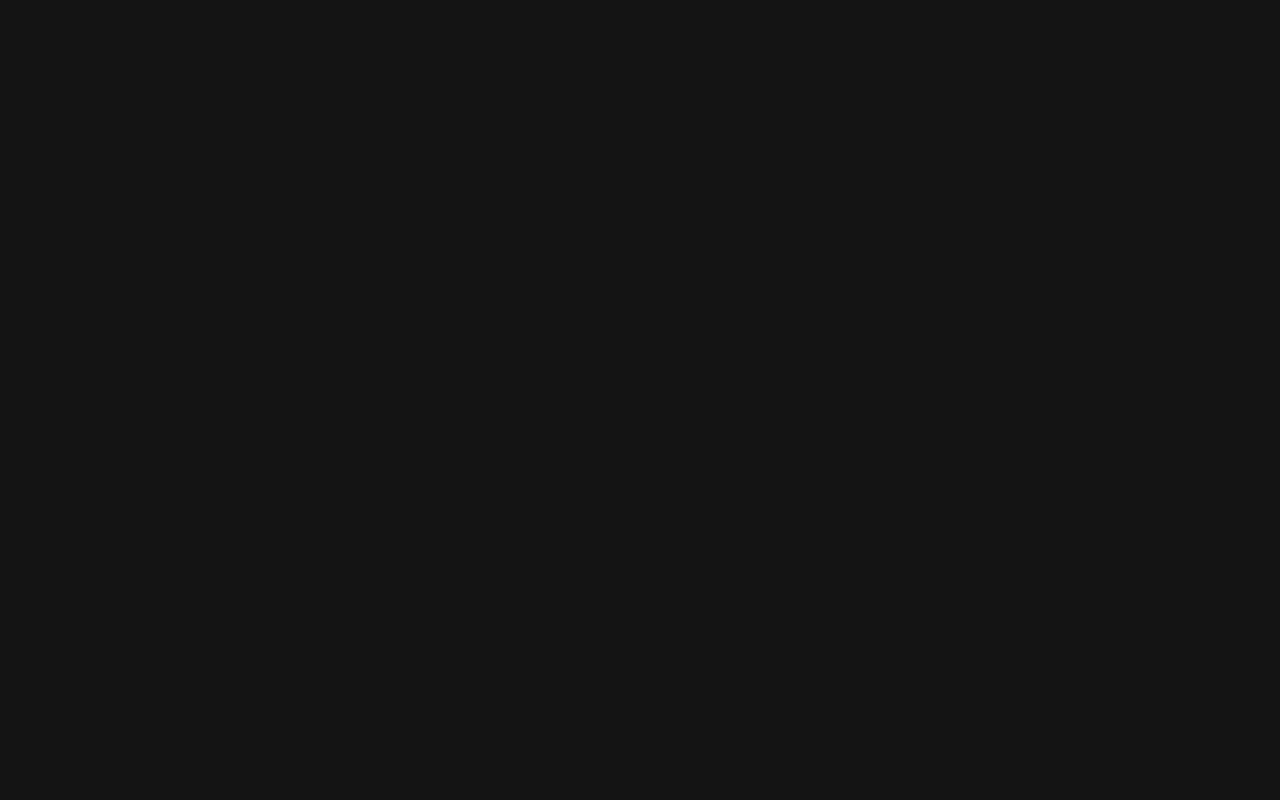
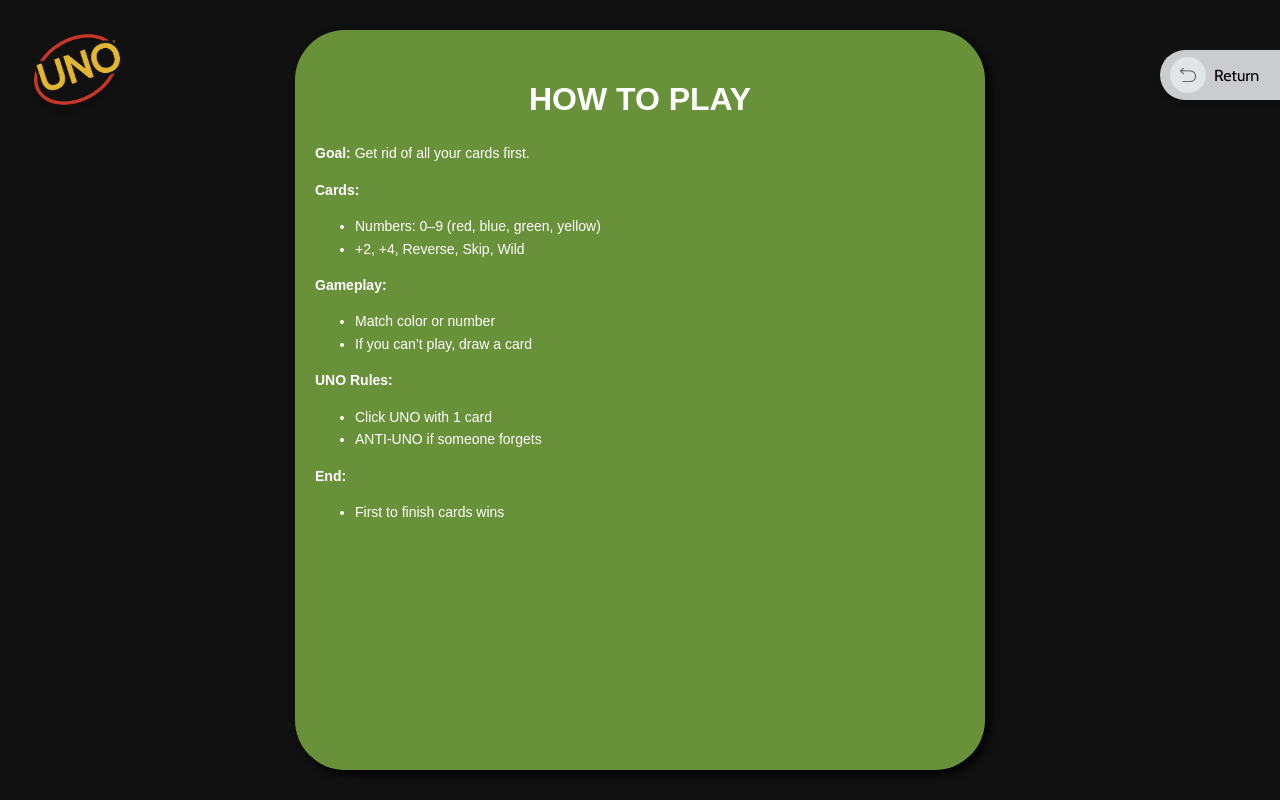
Before and after one commit to lays-carvalho/Uno, a React (Create React App) app in the folder frontend/: page /how-to-play-public in a window 1280 px wide. Before the commit this address had no page. Built offline with nearby package versions, Linux system fonts and the light colour scheme.

Commit message:
Arrumando botão Return para a navegação correta das Páginas

```diff
--- a/frontend/src/App.jsx
+++ b/frontend/src/App.jsx
@@ -19,13 +19,15 @@
       <Route path="/main" element={<MainPage />} />
       <Route path="/login" element={<Login />} />
       <Route path="/register" element={<Register />} />
-      <Route path="/aboutus" element={<AboutUs />} />
+      <Route path="/aboutus-public" element={<AboutUs backTo="/" />} />
+      <Route path="/aboutus-private" element={<AboutUs backTo="/main" />} />
       <Route path="/profile" element={<Profile />} />
       <Route path="/games" element={<GamesList />} />
       <Route path="/lobby/:id" element={<Lobby />} />
       <Route path="/Ranking" element={<Ranking />} />
       <Route path="/Game/:id" element={<GamePag />} />
-      <Route path="/how-to-play" element={<HowToPlay />} />
+      <Route path="/how-to-play-public" element={<HowToPlay backTo="/" />} />
+      <Route path="/how-to-play-private" element={<HowToPlay backTo="/main" />} />
     </Routes>
   );
 }
--- a/frontend/src/pages/AboutUs.jsx
+++ b/frontend/src/pages/AboutUs.jsx
@@ -36,16 +36,14 @@
   );
 }
 
-export default function AboutUs() {
+export default function AboutUs({ backTo }) {
   usePageTitle("UNO - ABOUT US");
-
-  const token = localStorage.getItem("token");
-  const backPath = token ? "/main" : "/";
 
   return (
     <div className="team-background">
       <img src={unoLogo} alt="UNO Logo" className="uno-logo-fixed" />
-      <BackButton to={backPath} />
+      <BackButton to={backTo} />
+
       <div className="team-panel">
         <h1 className="team-title">PROGRAMMING 4 CAPSTONE - UNO</h1>
         <div className="team-grid">
--- a/frontend/src/pages/HowToPlay.jsx
+++ b/frontend/src/pages/HowToPlay.jsx
@@ -1,11 +1,8 @@
 import React from "react";
-import { useNavigate } from "react-router-dom";
 import UnoLogo from "./Uno Logo.png";
 import BackButton from "../components/BackButton";
 
-function HowToPlay() {
-  const navigate = useNavigate();
-
+function HowToPlay({ backTo }) {
   return (
     <div
       style={{
@@ -21,7 +18,7 @@
         boxSizing: "border-box",
       }}
     >
-      {/* Logo no canto superior esquerdo */}
+      {/* Logo */}
       <img
         src={UnoLogo}
         alt="UNO Logo"
@@ -30,36 +27,31 @@
           top: "16px",
           left: "16px",
           width: "120px",
-          height: "auto",
           zIndex: 10,
         }}
       />
 
-      {/* BackButton acima do card */}
+      {/* Botão Return */}
       <div style={{ position: "absolute", top: "16px", right: "16px" }}>
-        <BackButton to="/" />
+        <BackButton to={backTo} />
       </div>
 
-      {/* Card central */}
+      {/* Card */}
       <div
         style={{
           background: "#689139ff",
-          color: "#ffffffff",
           borderRadius: "50px",
           padding: "30px 20px",
           width: "90%",
           maxWidth: "650px",
           height: "85vh",
-          textAlign: "left",
           boxShadow: "5px 4px 10px rgba(0, 0, 0, 1)",
-          textShadow: "1.5px 1px 2px rgba(0, 0, 0, 1)",
           display: "flex",
           flexDirection: "column",
-          justifyContent: "space-between",
           overflow: "hidden",
         }}
       >
-        <h1 style={{ textAlign: "center", marginBottom: "10px", fontSize: "1.5rem" }}>
+        <h1 style={{ textAlign: "center", marginBottom: "10px" }}>
           HOW TO PLAY
         </h1>
 
@@ -68,34 +60,25 @@
 
           <p><strong>Cards:</strong></p>
           <ul>
-            <li>Numbers: 0–9 in red, blue, green, yellow.</li>
-            <li>Specials:</li>
-            <ul>
-              <li>+2: next player draws 2</li>
-              <li>+4: next player draws 4, you choose color</li>
-              <li>Reverse: changes play direction</li>
-              <li>Skip: next player loses turn</li>
-              <li>Wild: choose any color</li>
-            </ul>
+            <li>Numbers: 0–9 (red, blue, green, yellow)</li>
+            <li>+2, +4, Reverse, Skip, Wild</li>
           </ul>
 
           <p><strong>Gameplay:</strong></p>
           <ul>
-            <li>Play a card matching color or number, or a special card.</li>
-            <li>If you can’t play, draw a card.</li>
+            <li>Match color or number</li>
+            <li>If you can’t play, draw a card</li>
           </ul>
 
           <p><strong>UNO Rules:</strong></p>
           <ul>
-            <li>Click UNO when you have 1 card.</li>
-            <li>Others can click ANTI-UNO if they think you forgot.</li>
-            <li>If blocked, draw 1 card.</li>
-            <li>Mistaken blocks/ANTI-UNO → player who clicked draws 1 card.</li>
+            <li>Click UNO with 1 card</li>
+            <li>ANTI-UNO if someone forgets</li>
           </ul>
 
           <p><strong>End:</strong></p>
           <ul>
-            <li>Game ends when someone has no cards or no one can play.</li>
+            <li>First to finish cards wins</li>
           </ul>
         </div>
       </div>
--- a/frontend/src/pages/LandPag.jsx
+++ b/frontend/src/pages/LandPag.jsx
@@ -8,10 +8,10 @@
   const navigate = useNavigate();
 
   const menuItems = [
-    { label: "HOW TO PLAY", color: "green", onClick: navigate => navigate("/how-to-play") },
+    { label: "HOW TO PLAY", color: "green", onClick: navigate => navigate("/how-to-play-public") },
     { label: "LOGIN", color: "blue", onClick: navigate => navigate("/login") },
     { label: "REGISTER", color: "red", onClick: navigate => navigate("/register") },
-    { label: "ABOUT US", color: "yellow", onClick: navigate => navigate("/aboutus") },
+    { label: "ABOUT US", color: "yellow", onClick: navigate => navigate("/aboutus-public") },
   ];
 
   return (
--- a/frontend/src/pages/MainPage.css
+++ b/frontend/src/pages/MainPage.css
@@ -14,7 +14,7 @@
 }
 
 .logo {
-  width: 90px;
+  width: 750px;
   height: auto;
   border-radius: 50%;
 }
--- a/frontend/src/pages/MainPage.jsx
+++ b/frontend/src/pages/MainPage.jsx
@@ -70,7 +70,7 @@
 
       <div className="center">
         <div className="cards">
-          <button className="zoom-card how-to-play" onClick={() => navigate("/how-to-play")}>
+          <button className="zoom-card how-to-play" onClick={() => navigate("/how-to-play-private")}>
             HOW<br />TO<br />PLAY
           </button>
 
@@ -86,7 +86,7 @@
 
       <div className="about-wrapper">
         <div className="about-bg"></div>
-        <button className="about-btn" onClick={() => navigate("/aboutus")}>
+        <button className="about-btn" onClick={() => navigate("/aboutus-private")}>
           ABOUT US
         </button>
       </div>
```
